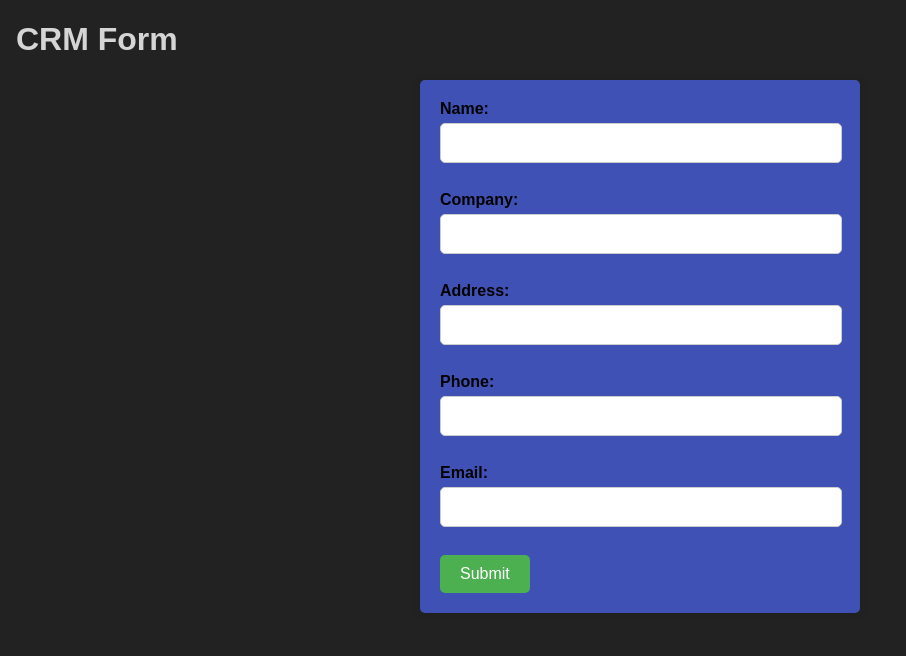
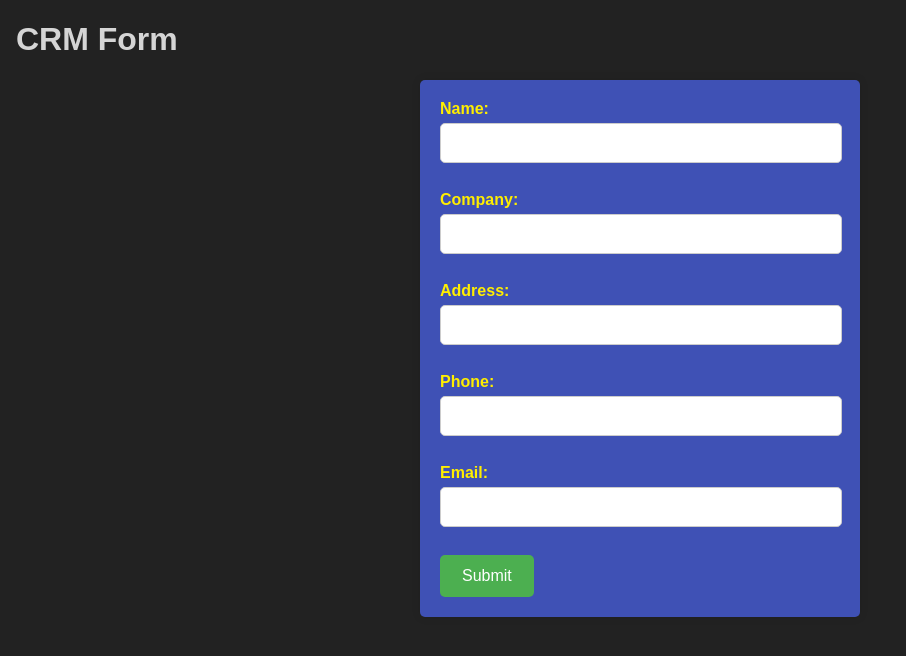
Before and after one commit to prbhtkumr/mss-crm, a Flask app: page /forms in a window 1280 px wide. Shown: the top 656 px of the page, without its empty margins (0-906 px from the left). Run offline with Flask 3, Linux system fonts and the light colour scheme.

Commit message:
[FEATURE] Changed Font Color to a more Complementary Color, Added button hover animation

```diff
--- a/static/style/formsstyle.css
+++ b/static/style/formsstyle.css
@@ -14,6 +14,7 @@ h1 {
     max-width: 400px;
     margin: 0 auto;
     background-color: #3f51b5;
+    color: #ffee00;
     padding: 20px;
     border-radius: 5px;
     box-shadow: 0px 0px 10px 0px rgba(0, 0, 0, 0.1);
@@ -40,14 +41,17 @@ button[type="submit"] {
     background-color: #4caf50;
     color: white;
     padding: 10px 20px;
-    border: none;
+    border: 2px solid transparent;
     border-radius: 5px;
     font-size: 16px;
     cursor: pointer;
+    transition: background 0.5s, border-color 0.5s;
+    box-sizing: border-box;
 }
 
 button[type="submit"]:hover {
-    background-color: #45a049;
+    background-color: #45a0491a;
+    border-color: rgba(255, 238, 0, 0.8);
 }
 
 #crmForm input:-webkit-autofill {
--- a/templates/form.html
+++ b/templates/form.html
@@ -4,6 +4,7 @@
 <head>
     <title>CRM Form</title>
     <link rel="stylesheet" href="{{ url_for('static', filename='style/formsstyle.css') }}">
+    <link rel="stylesheet" href="../static/style/formsstyle.css">
 </head>
 
 <body>
```
